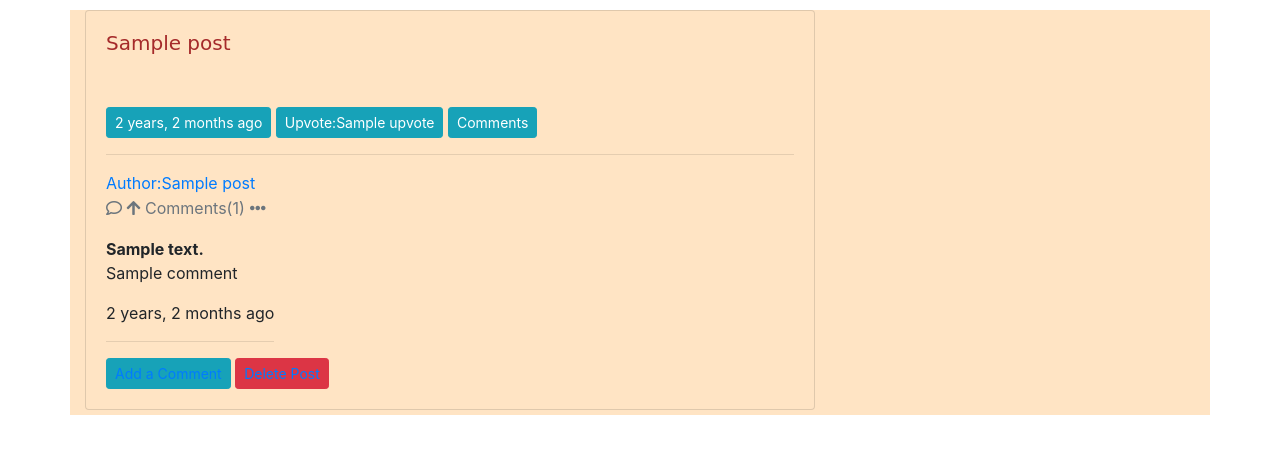
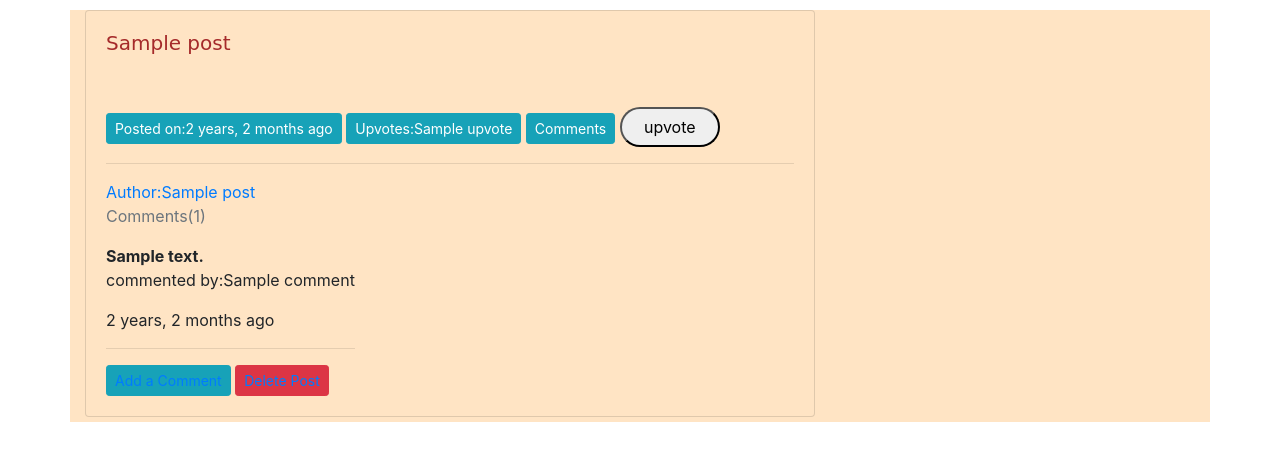
Before and after one commit to virginiah894/News_Api, a Django app: template app/templates/index.html in a window 1280 px wide. Shown: the part 56-517 px from the top of the page. Run offline with Django 3.2, Linux system fonts and the light colour scheme; the template is opened without the code that fills it: most values are stand-ins (such as "Sample title", 1, 10 or a date in 2020); some libraries are stand-ins or nearby versions.

Commit message:
fix upvote and add readme

```diff
--- a/app/templates/index.html
+++ b/app/templates/index.html
@@ -69,7 +69,7 @@ crossorigin="anonymous" />
 
 
     {% for post in posts %}
-    {% for comment in comments %}
+    {% for comment in post.comments.all %}
 
 
     <div class="col-md-8" style="background-color: bisque;">
@@ -89,9 +89,14 @@ crossorigin="anonymous" />
         </div>
 
         <div class="card-body">
-            <button class="btn btn-info btn-sm">{{post.creation_date| timesince}} ago</button>
-            <button class="btn btn-info btn-sm">Upvote:{{post.upvote}}</button>
+            <button class="btn btn-info btn-sm">Posted on:{{post.creation_date| timesince}} ago</button>
+            <button class="btn btn-info btn-sm">Upvotes:{{post.upvote}}</button>
             <button class="btn btn-info btn-sm">Comments</button>
+            <td>
+              <a href="{% url 'upvote' id=post.id  %}">
+                <button type="button" class="likes" style="text-align:center;border-radius:40px;width: 100px;height: 40px">upvote</button>
+              </a>
+            </td>
 
           <hr />
 
@@ -99,18 +104,14 @@ crossorigin="anonymous" />
 
           </button>
 
-          <p class="text-muted" style="cursor:pointer">
-            <i class="far fa-comment clickme"></i>
-            <i class="fas fa-arrow-up"></i>
-
-            Comments({{post.count_comments}})<i class="fas fa-ellipsis-h" style="padding:5px"></i>
+          <p class="text-muted" style="cursor:pointer">Comments({{post.count_comments}})
         </p>
 
         <div class="" style="display: flex;flex-direction: row;">
 
 
             <div class=""> <span><strong> {{comment.content}} </strong></span>
-                <p>{{comment.author_name}}</p>
+                <p>commented by:{{comment.author_name}}</p>
                 <p>{{comment.creation_date| timesince}} ago</p>
                 <hr>
             </div>
@@ -137,6 +138,7 @@ crossorigin="anonymous" />
     {% endfor %}
 
 
+
   </div>
 </div>
 
--- a/app/urls.py
+++ b/app/urls.py
@@ -18,6 +18,8 @@ urlpatterns = [
     path('past_posts/',views.past_posts,name ='past'),
     path('update/',views.post_update,name='update'),
     path('delete/<int:pk>/',views.post_delete,name='delete'),
+    path('<id>',view=views.upvote,name='upvote'),
+
 
 
 
--- a/app/views.py
+++ b/app/views.py
@@ -126,3 +126,9 @@ def post_delete(request,pk):
         return redirect('home')
 
     return render(request,'delete.html',locals())
+
+def upvote(request,id):
+    post = Post.objects.get(id=id)
+    post.upvote = post.upvote+1
+    post.save()
+    return redirect('/')
--- a/crudapi/settings.py
+++ b/crudapi/settings.py
@@ -41,7 +41,8 @@ INSTALLED_APPS = [
     'rest_framework',
     'django_bootstrap5',
     'crispy_forms',
-    'rest_framework.authtoken'
+    'rest_framework.authtoken',
+    'django_cron',
 
 
 ]
--- /dev/null
+++ b/requirements.txt
@@ -0,0 +1,2 @@
+pip==21.2.4
+setuptools==58.1.0
```
Also changed, not shown: README.md (added), db.sqlite3, 12 other files.
